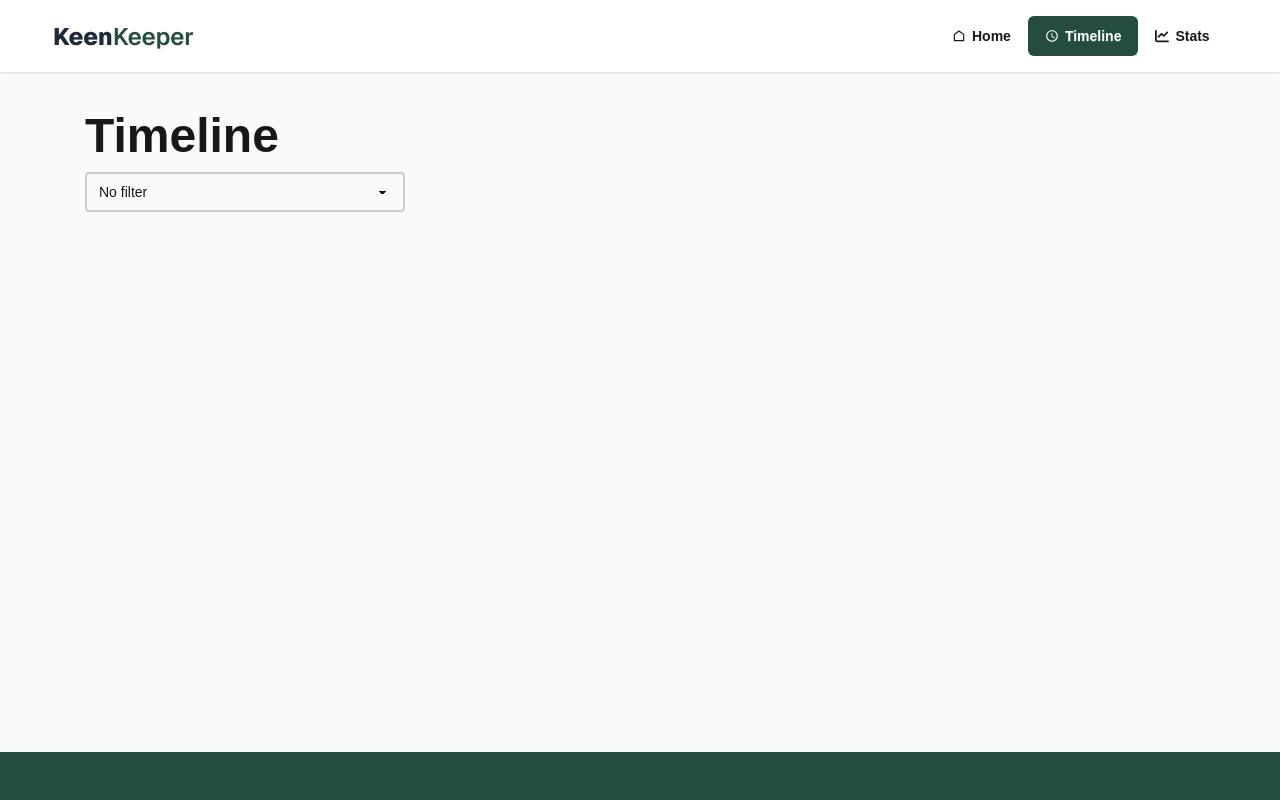
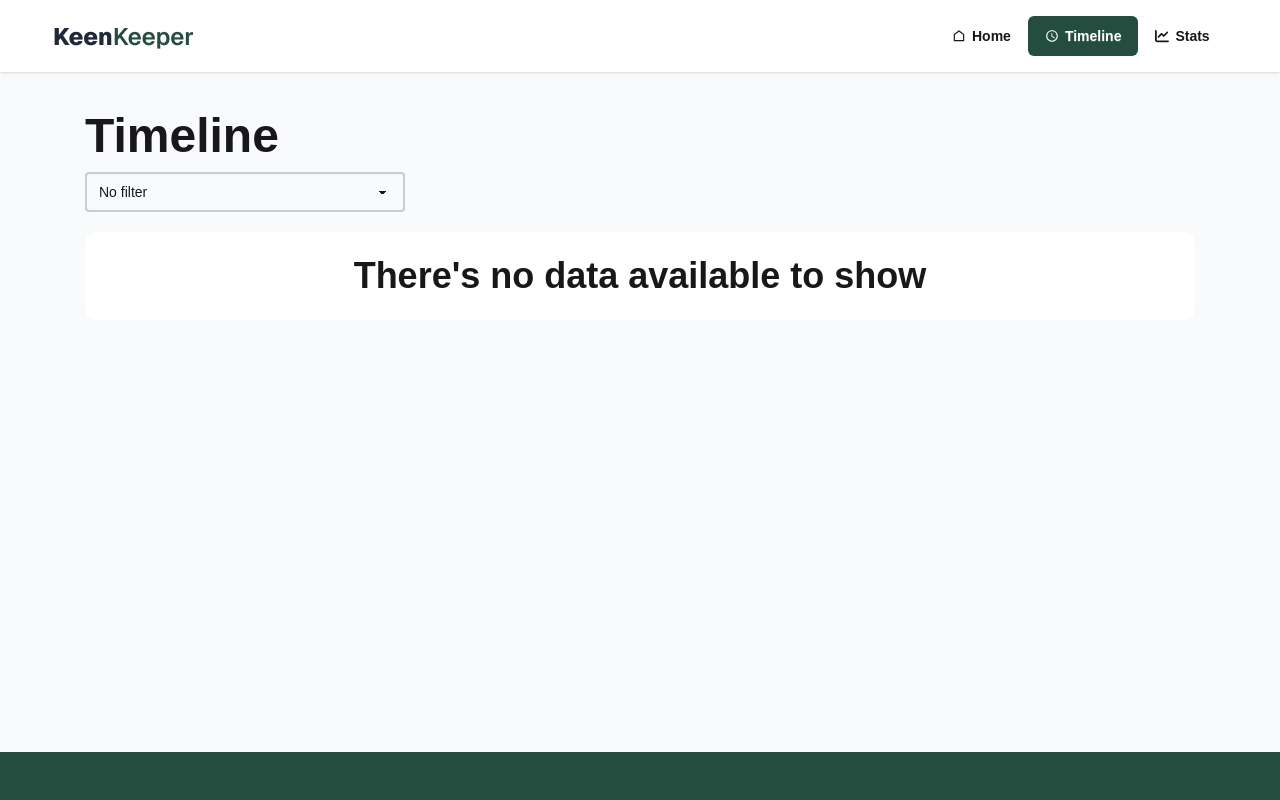
Before and after one commit to mdborhan-dev/keen-keeper, a Next.js app: page /timeline in a window 1280 px wide. Shown: the top 800 px of the page. Built offline with nearby package versions, Linux system fonts and the light colour scheme.

Commit message:
added localstorage

```diff
--- a/src/app/friend/[friendId]/page.jsx
+++ b/src/app/friend/[friendId]/page.jsx
@@ -6,7 +6,9 @@ import { HiBellSnooze } from "react-icons/hi2";
 
 const FriendDetails = async ({ params }) => {
   const { friendId } = await params;
-  const res = await fetch("http://localhost:3000/friends.json");
+  const res = await fetch(
+    "https://keen-keeper-swart-five.vercel.app/friends.json",
+  );
   const data = await res.json();
   const friend = data.find((friend) => friend.id === Number(friendId));
   return (
--- a/src/app/timeline/page.jsx
+++ b/src/app/timeline/page.jsx
@@ -33,7 +33,14 @@ const Timeline = () => {
         </select>
       </div>
       <div className="flex flex-col justify-between items-center gap-4">
-        {filteredActivity.map((entry, ind) => (
+        {filteredActivity.length === 0 ? (
+          <div className="p-6 w-full flex justify-center items-center bg-white rounded-xl gap-3 text-center">
+            <h2 className="text-center font-bold text-4xl">
+              There's no data available to show
+            </h2>
+          </div>
+        ) : (
+          filteredActivity.map((entry, ind) => (
             <div
               key={ind}
               className="p-6 w-full flex justify-start items-center bg-white rounded-xl gap-3"
@@ -77,7 +84,8 @@ const Timeline = () => {
                 </p>
               </div>
             </div>
-        ))}
+          ))
+        )}
       </div>
     </div>
   );
--- a/src/components/HomeData.jsx
+++ b/src/components/HomeData.jsx
@@ -2,7 +2,9 @@ import Image from "next/image";
 import Link from "next/link";
 
 const HomeData = async () => {
-  const res = await fetch("http://localhost:3000/friends.json");
+  const res = await fetch(
+    "https://keen-keeper-swart-five.vercel.app/friends.json",
+  );
   const friends = await res.json();
   const onTrack = friends.filter((friend) => friend.status === "on-track");
   const neeedAttention = friends.filter(
--- a/src/context/TimelineActiviryContext.jsx
+++ b/src/context/TimelineActiviryContext.jsx
@@ -1,10 +1,20 @@
 "use client";
-import { createContext, useState } from "react";
+import { createContext, useEffect, useState } from "react";
 
 export const TimelineActivityContext = createContext();
 
 const TimelineActivityProvider = ({ children }) => {
   const [activity, setActivity] = useState([]);
+  useEffect(() => {
+    const stored = localStorage.getItem("activity");
+    if (stored) {
+      setActivity(JSON.parse(stored));
+    }
+  }, []);
+
+  useEffect(() => {
+    localStorage.setItem("activity", JSON.stringify(activity));
+  }, [activity]);
   const data = { activity, setActivity };
   return (
     <TimelineActivityContext.Provider value={data}>
```
Lines whose indentation alone changed are shown as unchanged.
